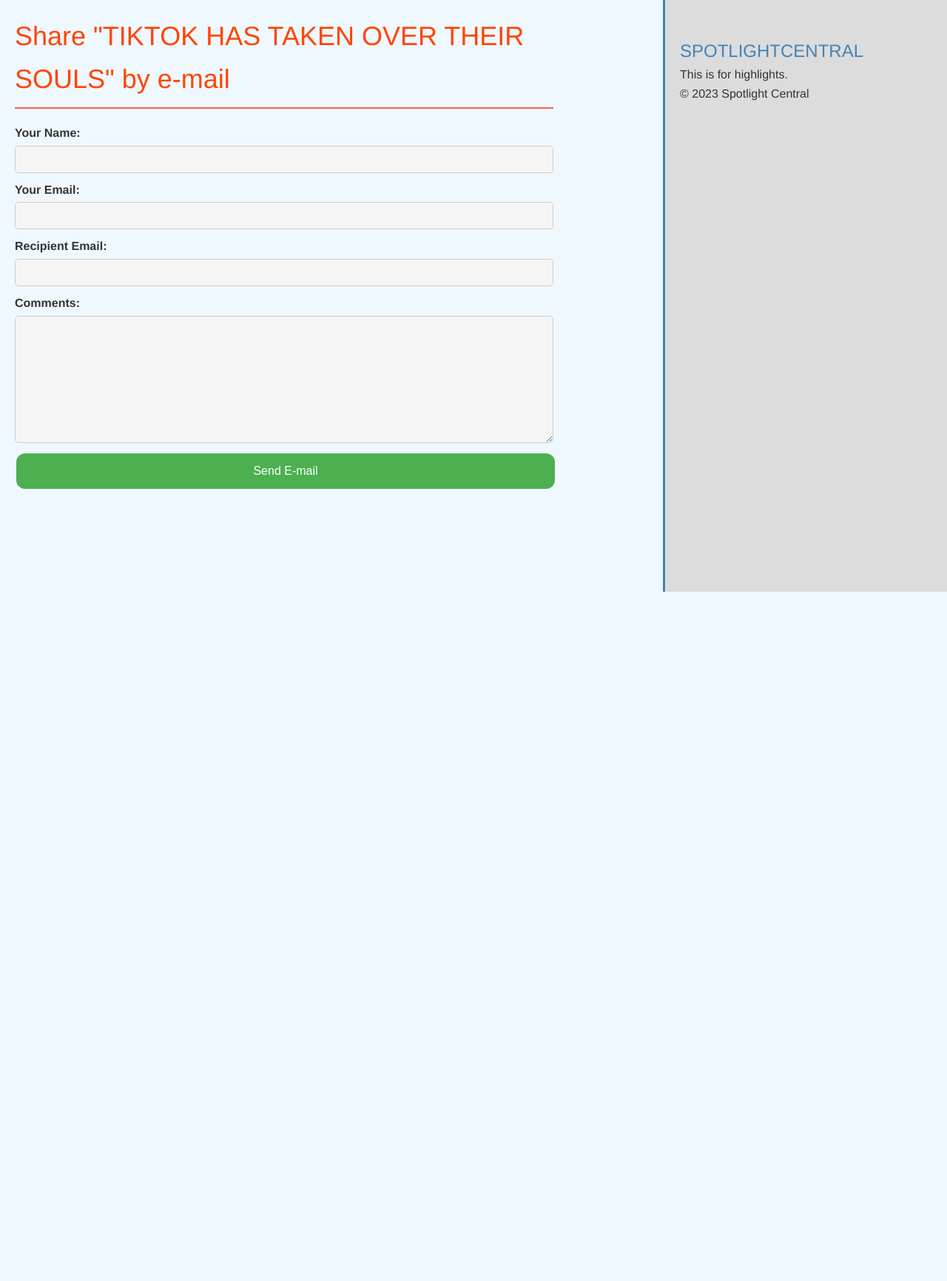
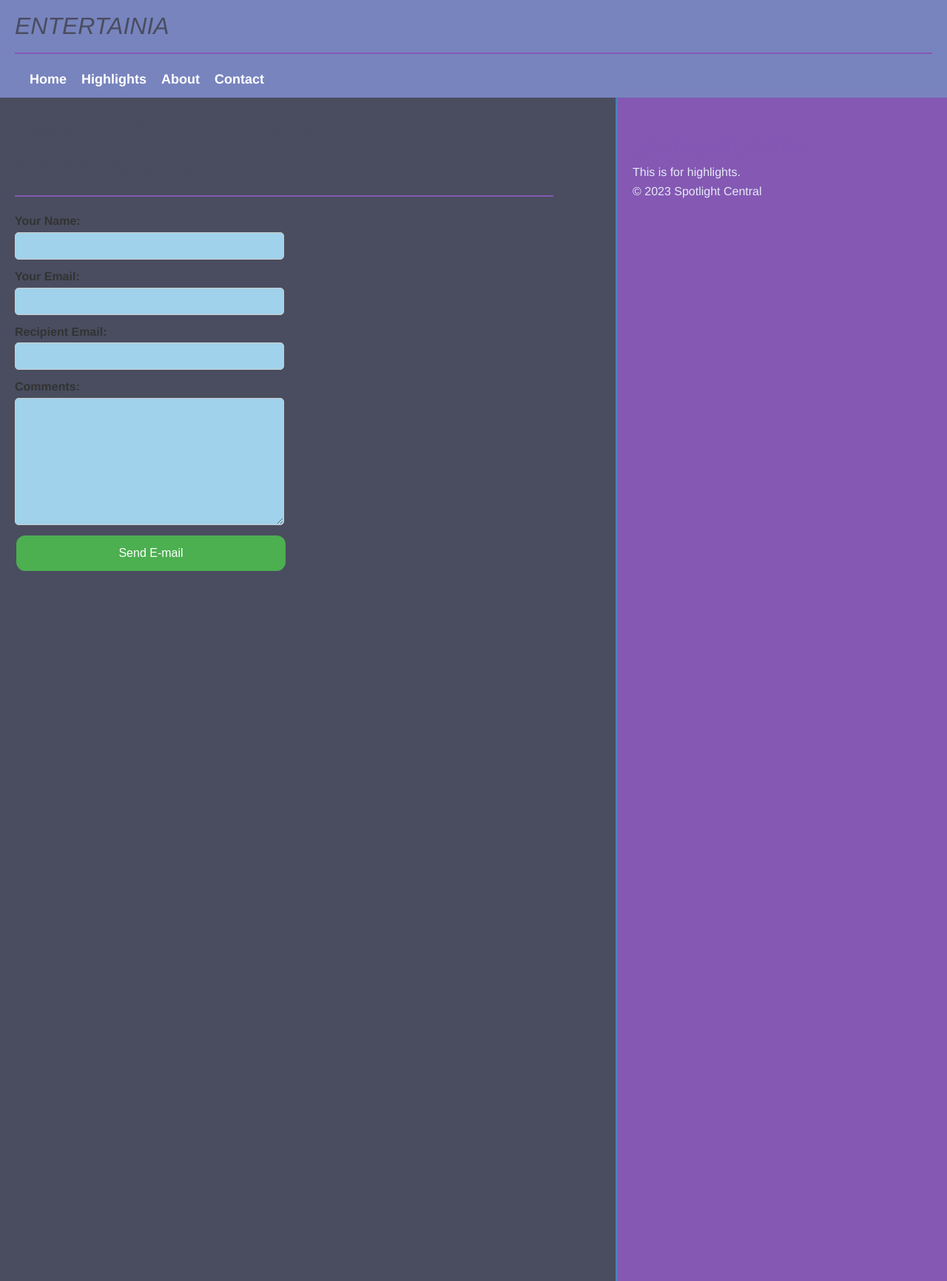
Before and after one commit to codenamemomi/blog, a Django app: template spotlightcentral/templates/spotlightcentral/post/share.html in a window 1280 px wide. Shown: the whole page at 74% size. Before the commit the page ends 800 px from the top, so only its background shows below. Run offline with Django 5.2, Linux system fonts and the light colour scheme; the template is opened without the code that fills it: values that come from a table or form of the project are taken from there, others are empty; data comes from the database, SQL or seed files in the repository; both versions use the stored data as it was after the commit; parts of the project's set-up code (start-up, migrations or seed data) failed here and were passed over.

Commit message:
added new features like menu tab and also rewrote the css style

```diff
--- a/spotlightcentral/static/css/spotlightcentral.css
+++ b/spotlightcentral/static/css/spotlightcentral.css
@@ -1,80 +1,56 @@
+html {
+    scroll-behavior: smooth;
+}
+
 body {
     margin: 0;
     padding: 0;
     font-family: 'Helvetica', sans-serif;
     box-sizing: border-box;
-    background-color: #f0f8ff; /* Light blue background */
-    color: #333; /* Dark text color for better readability */
-    line-height: 1.6; /* Improved line height for readability */
-    font-size: 16px; /* Set base font size */
-    transition: background-color 0.2s ease;
+    background-color: #494d5f;
+    color: #e5eaf5;
+    line-height: 1.6;
+    font-size: 16px;
+    transition: background-color 0.3s ease, color 0.3s ease;
 }
 
 * {
     box-sizing: inherit;
-    margin: 0; /* Reset margin for all elements */
-    padding: 0; /* Reset padding for all elements */
+    margin: 0;
+    padding: 0;
 }
 
-a {
-    color: #ff6347; /* Tomato color for links */
-    text-decoration: none;
-    transition: color 0.2s ease, background-color 0.2s ease;
-    display: inline-block; /* Make links block-level elements */
-    font-weight: bold;
-}
-
-a:hover {
-    color: #ff4500; /* Orange red color on hover */
-    background-color: #f0f8ff; /* Light blue background on hover */
-    border-radius: 5px; /* Rounded corners on hover */
-    padding: 2px 5px; /* Padding on hover */
-    box-shadow: 0 0 10px rgba(0, 0, 0, 0.1); /* Add box shadow on hover */
-
-}
-
-h1 {
+h1{
     font-weight: normal;
-    border-bottom: 2px solid #ff6347; /* Tomato color for border */
+    border-bottom: 2px solid #8458b3; /* Tomato color for border */
     padding: 0 0 10px 0;
     margin-bottom: 20px;
-    color: #ff4500; /* Orange red color for heading */
-    font-size: 36px; /* Set font size for headings */
+    color: #494d5f; /*
+    font-size: 26px; /* Set font size for headings */
     font-family: 'Helvetica', sans-serif; /* Set font family for headings */
+    font-style: oblique;
 }
-
 h2 {
     font-weight: normal;
     margin: 30px 0 0;
-    color: #4682b4; /* Steel blue color for subheading */
+    color: #8458b3; /* Steel blue color for subheading */
     font-size: 24px; /* Set font size for subheadings */
     font-family: 'Helvetica', sans-serif; /* Set font family for headings */
+    font-style: italic;
 }
 
-#content {
-    float: left;
-    width: 60%;
-    padding: 20px; /* Add padding to content */
-    overflow: hidden;
-    display: flex; /* Make content container a flex container */
-    flex-direction: column; /* Set flex direction to column */
+h3 {
+    font-weight: normal;
+    margin: 30px 0 0;
+    color: #8458b3; /* Steel blue color for subheading */
+    font-size: 19px; /* Set font size for subheadings */
+    font-family: 'Helvetica', sans-serif; /* Set font family for headings */
+    font-style: italic;
 }
 
-#sidebar {
-    float: right;
-    width: 30%;
-    padding: 20px; /* Add padding to sidebar */
-    background: #dcdcdc; /* Gainsboro background for sidebar */
-    height: 100vh;
-    position: sticky;
-    top: 0;
-    border-left: 3px solid #4682b4; /* Steel blue border for sidebar */
-    display: flex; /* Make sidebar a flex container */
-    flex-direction: column; /* Set flex direction to column */
-}
 
 p.date {
-    color: #8b0000; /* Dark red color for date */
+    color: #a0d2eb71;
     font-family: 'Georgia', serif;
     font-size: 12px;
     font-style: italic;
@@ -99,12 +75,151 @@
     font-size: 18px; /* Increase font size for pagination */
 }
 
+#content {
+    float: left;
+    width: 60%;
+    padding: 20px; /* Add padding to content */
+    overflow: hidden;
+    display: flex; /* Make content container a flex container */
+    flex-direction: column; /* Set flex direction to column */
+}
+
+/* Sidebar Styles */
+#sidebar {
+    float: right;
+    width: 35%;
+    padding: 20px;
+    background: #8458b3; /* Gainsboro background */
+    height: 200vh;
+    position: sticky;
+    top: 0;
+    border-left: 3px solid #4682b4; /* Steel blue border */
+    display: flex;
+    flex-direction: column;
+    transition: width 0.3s ease; /* Smooth width transition */
+}
+
+/* Sidebar Links */
+#sidebar a {
+    color: #494d5f; /* Dark text for contrast */
+    text-decoration: none;
+    padding: 10px;
+    margin: 5px 0;
+    border-radius: 5px;
+    transition: background-color 0.3s ease, color 0.3s ease;
+}
+
+#sidebar a:hover {
+    background-color: #4682b4; /* Steel blue on hover */
+    color: #e5eaf5; /* Light text on hover */
+}
+
+/* Sidebar Header */
+#sidebar .sidebar-header {
+    font-size: 24px;
+    font-weight: bold;
+    color: #494d5f;
+    margin-bottom: 20px;
+}
+
+/* Main Content Area */
+.main-content {
+    width: 70%; /* Adjust for sidebar width */
+    padding: 20px;
+    transition: margin-right 0.3s ease; /* Smooth transition */
+}
+
+/* Responsive Design */
+@media (max-width: 768px) {
+    #sidebar {
+        width: 100%; /* Full width on small screens */
+        height: auto;
+        position: relative;
+        float: none;
+        border-left: none;
+        border-bottom: 3px solid #4682b4; /* Add bottom border */
+    }
+
+    .main-content {
+        width: 100%; /* Full width on small screens */
+        margin-right: 0;
+    }
+}
+
+/* Interactive Links */
+a {
+    color: #d0bdf4;
+    text-decoration: none;
+    transition: color 0.3s ease, transform 0.3s ease, box-shadow 0.3s ease;
+    display: inline-block;
+    font-weight: bold;
+    position: relative;
+}
+
+a:hover {
+    color: #faf9fc;
+    transform: scale(1.05);
+    box-shadow: 0 4px 8px rgba(0, 0, 0, 0.2);
+}
+
+a::after {
+    content: '';
+    position: absolute;
+    width: 0;
+    height: 2px;
+    background-color: #8458b3;
+    bottom: -2px;
+    left: 0;
+    transition: width 0.3s ease;
+}
+
+a:hover::after {
+    width: 100%;
+}
+
+/* Interactive Buttons */
+.button {
+    display: inline-block;
+    padding: 10px 20px;
+    background-color: #8458b3;
+    color: #e5eaf5;
+    border: none;
+    border-radius: 5px;
+    font-weight: bold;
+    cursor: pointer;
+    transition: background-color 0.3s ease, transform 0.3s ease;
+}
+
+.button:hover {
+    background-color: #a280d6;
+    transform: translateY(-2px);
+}
+
+.button:active {
+    transform: translateY(0);
+}
+
+/* Interactive Cards */
+.card {
+    background-color: #e5eaf5;
+    color: #494d5f;
+    padding: 20px;
+    border-radius: 10px;
+    box-shadow: 0 4px 8px rgba(0, 0, 0, 0.1);
+    transition: transform 0.3s ease, box-shadow 0.3s ease;
+}
+
+.card:hover {
+    transform: translateY(-5px);
+    box-shadow: 0 8px 16px rgba(0, 0, 0, 0.2);
+}
+
 /* forms */
 label {
     float: left;
     clear: both;
     color: #333;
-    margin-bottom: 4px;
+    margin-bottom: 2px;
     display: block;
     font-weight: bold; /* Make label text bold */
 }
@@ -113,13 +228,12 @@
     clear: both;
     float: left;
     margin: 0 0 10px;
-    background: #f5f5f5; /* White smoke background for input fields */
+    background: #a0d2eb; /* White smoke background for input fields */
     border: 1px solid #ccc; /* Light gray border for input fields */
     padding: 10px; /* Increase padding for input fields */
     border-radius: 5px; /* Rounded corners for input fields */
-    transition: background 0.2s ease;
     display: block; /* Make input fields block-level elements */
-    width: 100%; /* Set width of input fields to 100% */
+    width: 50%; /* Set width of input fields to 100% */
 }
 
 input:focus, textarea:focus {
@@ -179,48 +293,149 @@
 }
 
 input[type="submit"]:hover {
-    background-color: white; /* White background on hover */
+    background-color: #a0d2eb; /* White background on hover */
     color: black; /* Black text on hover */
-    border: 2px solid #4CAF50; /* Green border on hover */
+    border: 2px solid #a0d2eb; /* Green border on hover */
 }
-
 input[type="submit"]:active {
     transform: translateY(2px);
     box-shadow: 0 0 10px rgba(0, 0, 0, 0.1);
 }
-
 input[type="submit"]:focus {
     outline: none;
     box-shadow: 0 0 10px rgba(0, 0, 0, 0.1);
 }
 
-/* comments */
+/* Comments Section */
 .comments {
     background-color: #f0f8ff; /* Light blue background */
     padding: 20px; /* Add padding to comments */
     border: 1px solid #ccc; /* Light gray border for comments */
     border-radius: 5px; /* Rounded corners for comments */
     box-shadow: 0 0 10px rgba(0, 0, 0, 0.1); /* Add box shadow to comments */
+    margin-bottom: 30px; /* Add margin below the comments section */
 }
 
+/* Individual Comment */
 .comment {
     margin-bottom: 20px; /* Add margin to individual comments */
     padding: 10px; /* Add padding to individual comments */
     border-bottom: 1px solid #ccc; /* Light gray border for individual comments */
+    transition: background-color 0.3s ease; /* Smooth background transition */
 }
 
+/* Comment Author */
 .comment-author {
     font-weight: bold; /* Make comment author bold */
     color: #4682b4; /* Steel blue color for comment author */
+    font-size: 16px; /* Set font size for comment author */
+    margin-bottom: 5px; /* Add margin below the author */
 }
 
+/* Comment Date */
 .comment-date {
     font-size: 12px; /* Set font size for comment date */
     color: #8b0000; /* Dark red color for comment date */
     font-style: italic; /* Make comment date italic */
+    margin-bottom: 10px; /* Add margin below the date */
 }
 
+/* Comment Text */
 .comment-text {
     font-size: 14px; /* Set font size for comment text */
     color: #333; /* Dark text color for comment text */
+    line-height: 1.5; /* Improve readability with line height */
 }
+
+/* Responsive Design for Comments */
+@media (max-width: 768px) {
+    .comments {
+        padding: 15px; /* Reduce padding on smaller screens */
+    }
+
+    .comment {
+        padding: 8px; /* Reduce padding on smaller screens */
+    }
+
+    .comment-author {
+        font-size: 14px; /* Reduce font size on smaller screens */
+    }
+
+    .comment-text {
+        font-size: 12px; /* Reduce font size on smaller screens */
+    }
+}
+
+/* Basic Reset */
+* {
+    margin: 0;
+    padding: 0;
+    box-sizing: border-box;
+}
+
+/* Header and Navigation */
+header {
+    background-color: #7884be;
+    color: #fff;
+    padding: 10px 20px;
+}
+
+nav {
+    display: flex;
+    justify-content: space-between;
+    align-items: center;
+}
+
+.logo h1 {
+    font-size: 24px;
+}
+
+.menu {
+    list-style: none;
+    display: flex;
+}
+
+.menu li {
+    margin-left: 20px;
+}
+
+.menu a {
+    color: #fff;
+    text-decoration: none;
+    font-size: 18px;
+}
+
+.menu a:hover {
+    color: #8458b3;
+}
+
+/* Mobile Menu Toggle */
+.menu-toggle {
+    display: none;
+    flex-direction: column;
+    cursor: pointer;
+}
+
+.menu-toggle .bar {
+    width: 25px;
+    height: 3px;
+    background-color: #fff;
+    margin: 4px 0;
+}
+
+/* Responsive Design */
+@media (max-width: 768px) {
+    .menu {
+        display: none;
+        flex-direction: column;
+        width: 100%;
+        background-color: #333;
+        position: absolute;
+        top: 60px;
+        left: 0;
+    }
+
+    .menu.active {
+        display: flex;
+    }
+}
--- a/spotlightcentral/templates/spotlightcentral/base.html
+++ b/spotlightcentral/templates/spotlightcentral/base.html
@@ -5,16 +5,39 @@
         <title>
             {% block title %}{% endblock %}
         </title>
-        <link href="{% static "css/spotlightcentral.css" %}" rel="stylesheet">
+        <link href="{% static 'css/spotlightcentral.css' %}" rel="stylesheet">
         <meta charset="UTF-8">
         <meta name="viewport" content="width=device-width, initial-scale=1.0">
         <meta name="description" content="Spotlight Central">
         <meta name="keywords" content="spotlight, central, highlights">
+        <!-- Add Font Awesome for icons (optional) -->
+        <link rel="stylesheet" href="https://cdnjs.cloudflare.com/ajax/libs/font-awesome/6.0.0/css/all.min.css">
     </head>
     <body>
+        <!-- Header with Navigation Menu -->
+        <header>
+            <h1>ENTERTAINIA</h1>
+            <nav>
+                <ul class="menu">
+                    <li><a href="/">Home</a></li>
+                    <li><a href="#">Highlights</a></li>
+                    <li><a href="#">About</a></li>
+                    <li><a href="#">Contact</a></li>
+                </ul>
+                <div class="menu-toggle" id="mobile-menu">
+                    <span class="bar"></span>
+                    <span class="bar"></span>
+                    <span class="bar"></span>
+                </div>
+            </nav>
+        </header>
+
+        <!-- Main Content -->
         <div id="content">
             {% block content %}{% endblock %}
         </div>
+
+        <!-- Sidebar -->
         <div id="sidebar">
             <h2>SPOTLIGHTCENTRAL</h2>
             <p>This is for highlights.</p>
@@ -23,5 +46,14 @@
             </ul>
             <p>&copy; 2023 Spotlight Central</p>
         </div>
+        <!-- JavaScript for Mobile Menu Toggle -->
+        <script>
+            const mobileMenu = document.getElementById('mobile-menu');
+            const navMenu = document.querySelector('.menu');
+
+            mobileMenu.addEventListener('click', () => {
+                navMenu.classList.toggle('active');
+            });
+        </script>
     </body>
 </html>
--- a/spotlightcentral/templates/spotlightcentral/post/details.html
+++ b/spotlightcentral/templates/spotlightcentral/post/details.html
@@ -2,7 +2,7 @@
 {% block title %}{{ post.title }}{% endblock %}
 {% block content %}
   <article>
-    <h1>{{ post.title }}</h1>
+    <h2>{{ post.title }}</h2>
     <p class="date">
       Published on: {{ post.publish|date:"d/m/Y" }} by {{ post.author }}
     </p>
@@ -13,9 +13,9 @@
       </a>
     </p>
     {% with comments.count as total_comments %}
-    <h2>
+    <h3>
       {{ total_comments}} comment{{ total_comments|pluralize }}
-    </h2>
+    </h3>
     {% endwith %}
     {% for comment in comments %}
     <div class="comment">
--- a/spotlightcentral/templates/spotlightcentral/post/list.html
+++ b/spotlightcentral/templates/spotlightcentral/post/list.html
@@ -1,7 +1,6 @@
 {% extends "spotlightcentral/base.html" %}
 {% block title %}SPOTLIGHTCENTRAL{% endblock %}
 {% block content %}
-  <h1>ENTERTAINIA</h1>
   {% if posts %}
     {% for post in posts %}
       <article>
```
Also changed, not shown: db.sqlite3, spotlightcentral/templates/spotlightcentral/menu_tab.html (added).
